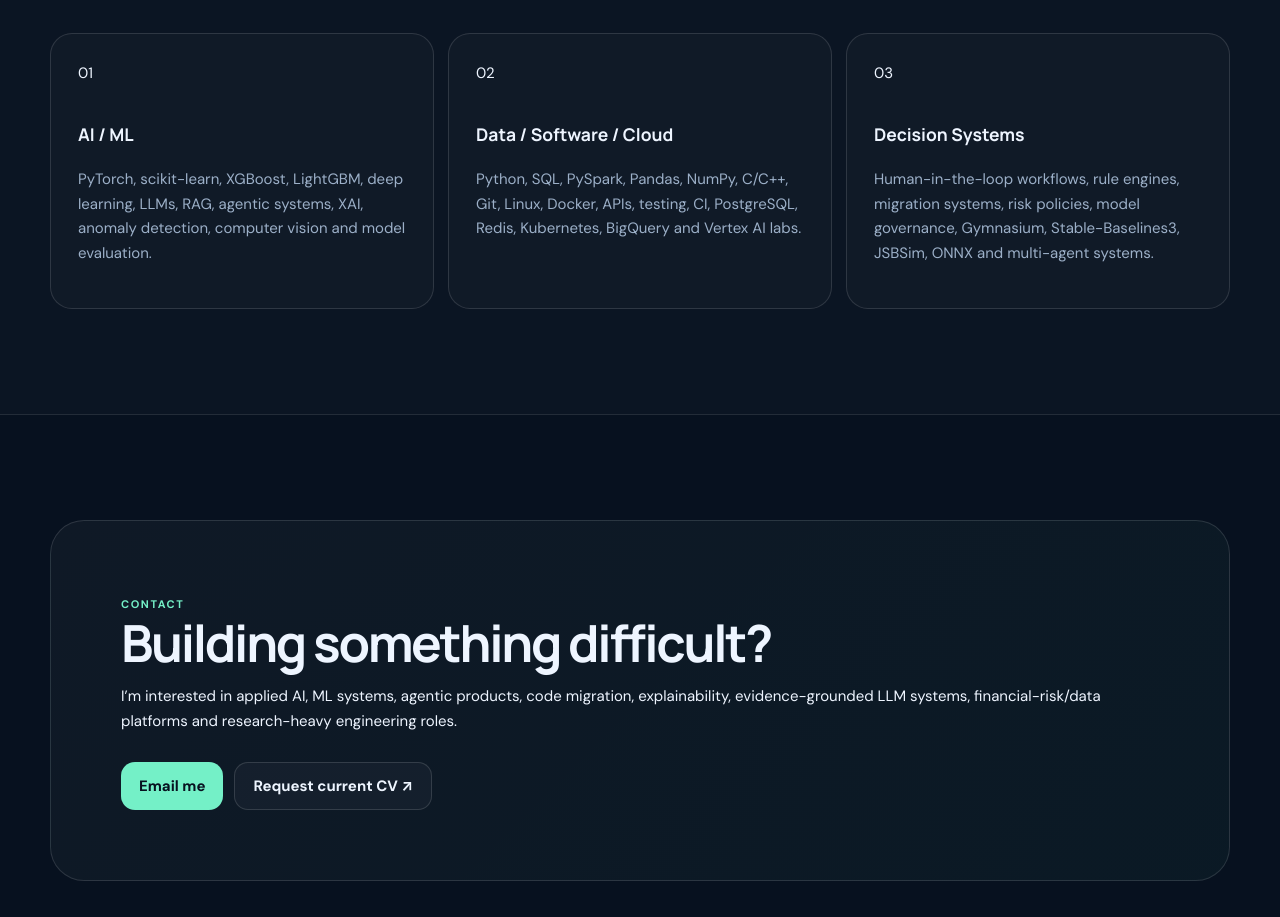
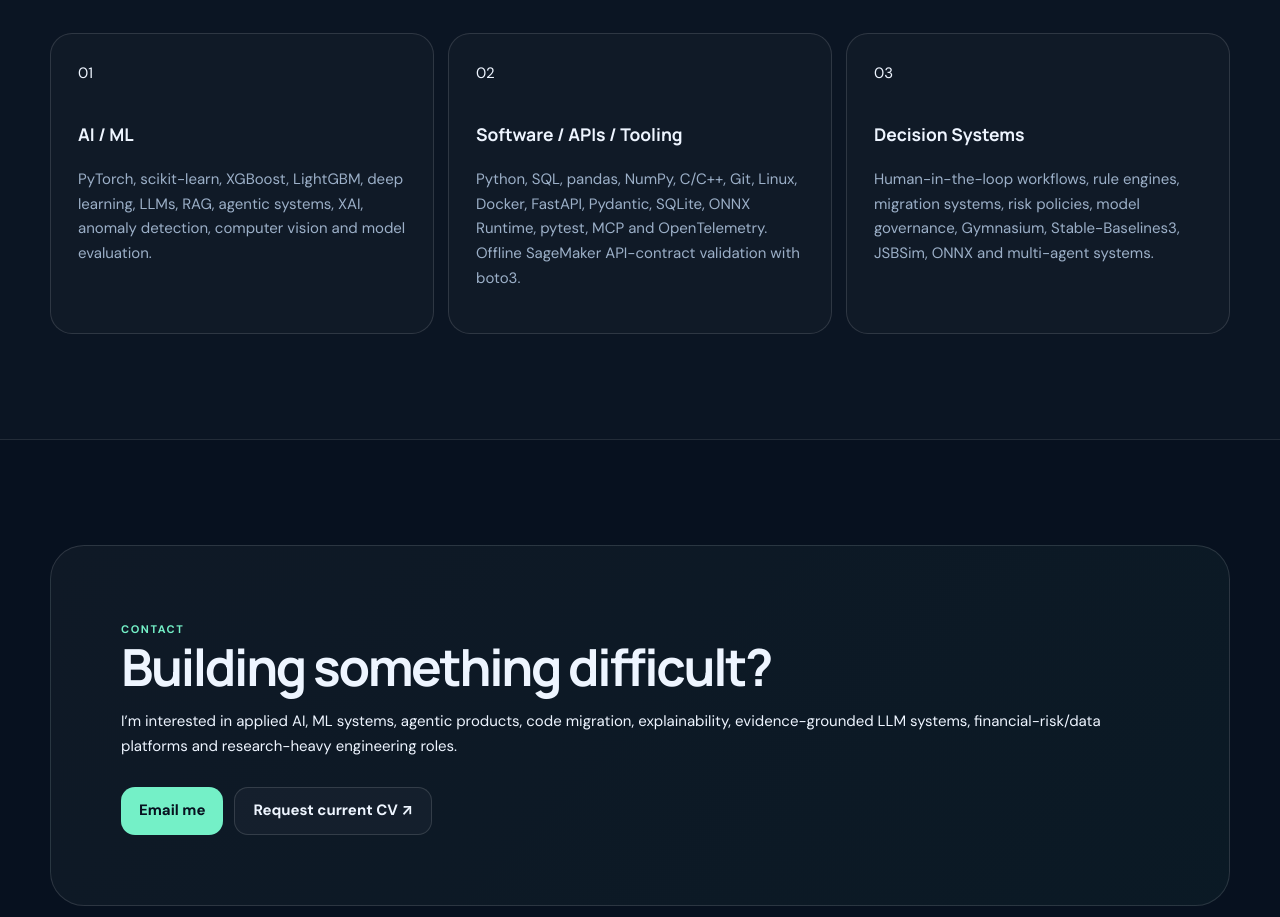
Before and after one commit to cagataykavas/cagataykavas.github.io, a plain HTML site: page index.html in a window 1280 px wide. Shown: the part 6170-7087 px from the top of the page. Drawn offline with Linux system fonts and the light colour scheme.

Commit message:
Align public toolkit with validated API and agent infrastructure work

```diff
--- a/index.html
+++ b/index.html
@@ -82,7 +82,7 @@
 <div class="education-grid"><div class="section-heading compact reveal"><div><span class="kicker">EDUCATION</span><h2>Engineering foundation, AI specialization.</h2></div></div><div class="education-list"><article class="education-card reveal"><span class="edu-year">Expected Jan 2027</span><h3>Yıldız Technical University</h3><p>M.Sc. in Computer Engineering · GPA 3.74 / 4.00</p><small>Thesis: Struct-XAI — Compact Interpretability Pipeline for Turkish LLMs</small></article><article class="education-card reveal"><span class="edu-year">Jun 2023</span><h3>Ankara University</h3><p>B.Sc. in Electrical &amp; Electronics Engineering (English) · GPA 3.71 / 4.00</p><small>Computer vision capstone: real-time sleep pose estimation with YOLOv8</small></article></div></div>
 </section>
 <section class="skills-section">
-<div class="section-shell section-space"><div class="section-heading reveal"><div><span class="kicker">TOOLKIT</span><h2>Built for applied AI work.</h2></div></div><div class="skills-grid"><article class="skill-card reveal"><span>01</span><h3>AI / ML</h3><p>PyTorch, scikit-learn, XGBoost, LightGBM, deep learning, LLMs, RAG, agentic systems, XAI, anomaly detection, computer vision and model evaluation.</p></article><article class="skill-card reveal"><span>02</span><h3>Data / Software / Cloud</h3><p>Python, SQL, PySpark, Pandas, NumPy, C/C++, Git, Linux, Docker, APIs, testing, CI, PostgreSQL, Redis, Kubernetes, BigQuery and Vertex AI labs.</p></article><article class="skill-card reveal"><span>03</span><h3>Decision Systems</h3><p>Human-in-the-loop workflows, rule engines, migration systems, risk policies, model governance, Gymnasium, Stable-Baselines3, JSBSim, ONNX and multi-agent systems.</p></article></div></div>
+<div class="section-shell section-space"><div class="section-heading reveal"><div><span class="kicker">TOOLKIT</span><h2>Built for applied AI work.</h2></div></div><div class="skills-grid"><article class="skill-card reveal"><span>01</span><h3>AI / ML</h3><p>PyTorch, scikit-learn, XGBoost, LightGBM, deep learning, LLMs, RAG, agentic systems, XAI, anomaly detection, computer vision and model evaluation.</p></article><article class="skill-card reveal"><span>02</span><h3>Software / APIs / Tooling</h3><p>Python, SQL, pandas, NumPy, C/C++, Git, Linux, Docker, FastAPI, Pydantic, SQLite, ONNX Runtime, pytest, MCP and OpenTelemetry. Offline SageMaker API-contract validation with boto3.</p></article><article class="skill-card reveal"><span>03</span><h3>Decision Systems</h3><p>Human-in-the-loop workflows, rule engines, migration systems, risk policies, model governance, Gymnasium, Stable-Baselines3, JSBSim, ONNX and multi-agent systems.</p></article></div></div>
 </section>
 <section class="section-shell section-space contact-section reveal">
 <div class="contact-card"><span class="kicker">CONTACT</span><h2>Building something difficult?</h2><p>I’m interested in applied AI, ML systems, agentic products, code migration, explainability, evidence-grounded LLM systems, financial-risk/data platforms and research-heavy engineering roles.</p><div class="hero-actions"><a class="button button-primary" href="mailto:cagataykavas2001@gmail.com">Email me</a><a class="button button-ghost light" href="mailto:cagataykavas2001@gmail.com?subject=CV%20request" rel="noopener" target="_blank">Request current CV ↗</a></div></div>
```
